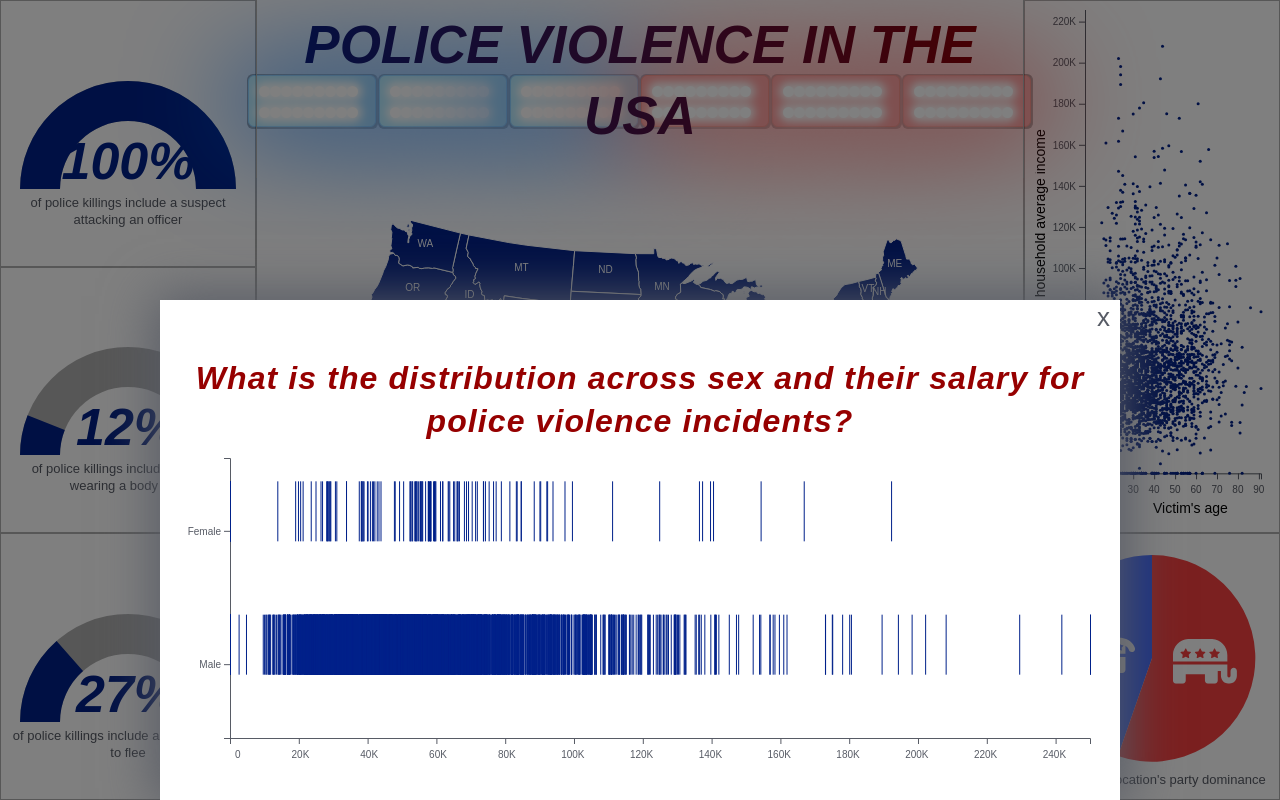
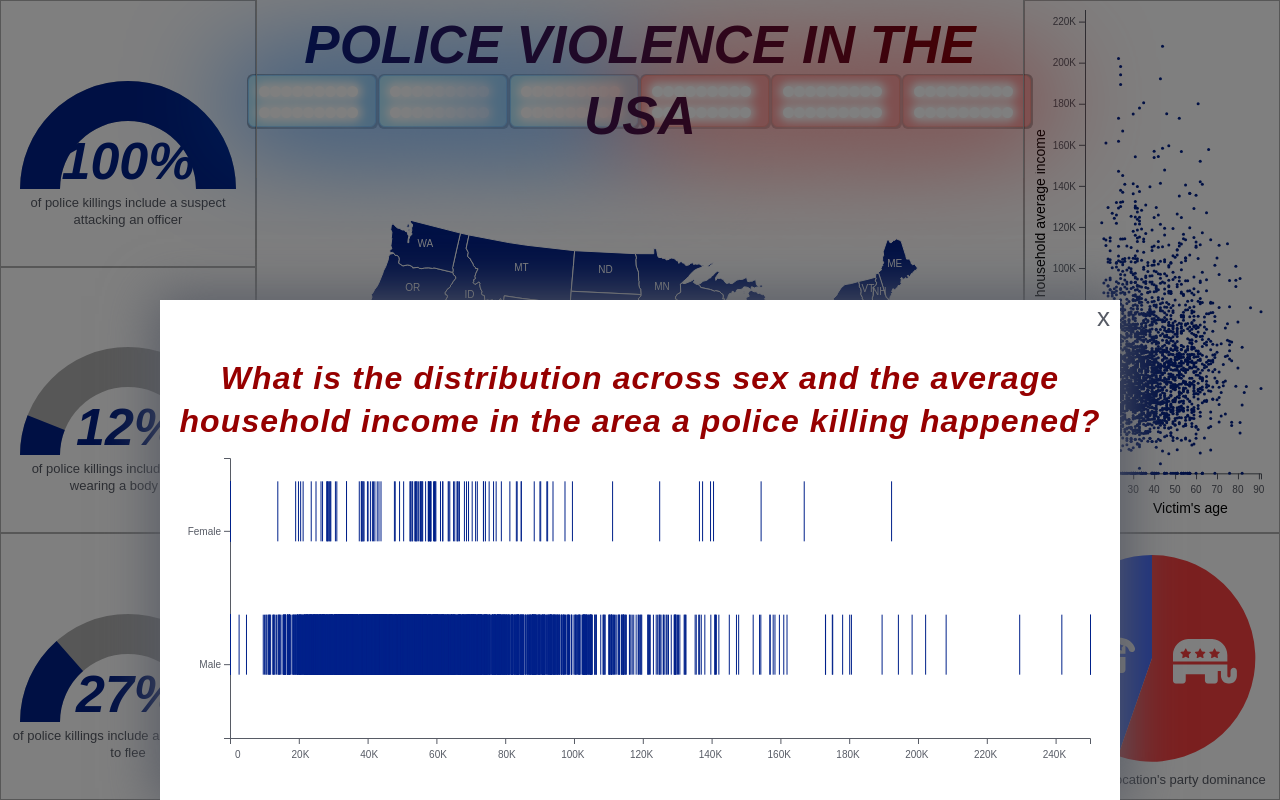
Before and after one commit to dlukyan/cpsc-6030, a React app: page /#/ in a window 1280 px wide. Both pictures are taken after a click on the element 640 px from the left and 711 px from the top of the page. Built offline with nearby package versions, Linux system fonts and the light colour scheme.

Commit message:
changing question text

```diff
--- a/src/components/widgets/gender-income-barchart.tsx
+++ b/src/components/widgets/gender-income-barchart.tsx
@@ -169,7 +169,7 @@ export const GenderIncomeBarchart: React.FC = () => {
         {focused && <X onClick={() => setFocused(false)} />}
         {focused && (
           <h1 className={classes.question}>
-            What is the distribution across sex and their salary for police violence incidents?
+            What is the distribution across sex and the average household income in the area a police killing happened?
           </h1>
         )}
         <svg ref={ref} />
```
